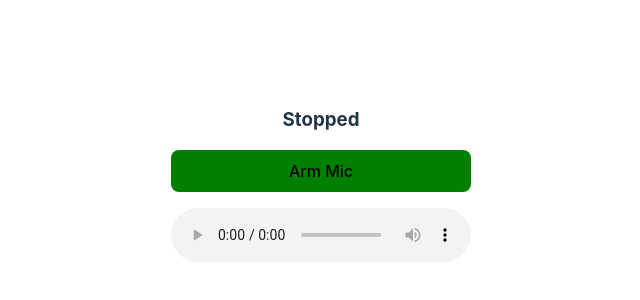
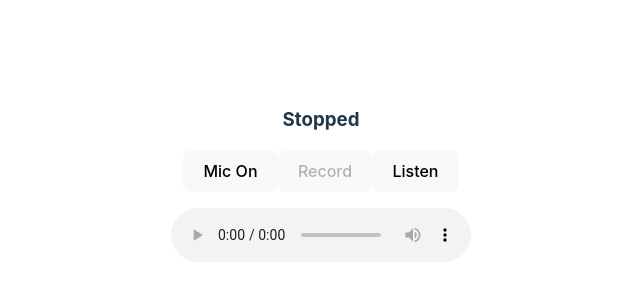
Before and after one commit to its-all-waves/voice-recorder, a React (Vite) app: page / in a window 1280 px wide. Shown: the part 216-516 px from the top of the page, without its empty margins (319-959 px from the left). Built offline with nearby package versions, Linux system fonts and the light colour scheme.

Commit message:
add: arm mic button separate from rec button; meter appears and works when mic is on

```diff
--- a/src/HandRolledRecorder.jsx
+++ b/src/HandRolledRecorder.jsx
@@ -4,7 +4,7 @@ import Peakmeter from "web-audio-peakmeter-react"
 import './HandRolledRecorder.css'
 
 const audioCtx = new AudioContext()
-// const output = audioCtx.destination
+const output = audioCtx.destination
 
 // const MAX_GAIN = 0.9
 // const gainNode = audioCtx.createGain()
@@ -40,15 +40,18 @@ const styles = {
 
 export default function HandRolledRecorder() {
 
-    // const [isMuted, setIsMuted] = useState(true)
+    const [isMuted, setIsMuted] = useState(true)
 
     /** @type {[audioStream: MediaStream, _]} */
-    const [audioStream, setAudioStream] = useState(null)
-    const [isMicTrackArmed, setIsMicTrackArmed] = useState(false)
+    const [micStream, setMicStream] = useState(null)
+    const [isMicrophoneOn, setIsMicrophoneOn] = useState(false)
     const [isRecording, setIsRecording] = useState(false)
+    const [micStreamSrcNode, setMicStreamSrcNode] = useState(null)
+    const [meterInputSrcNode, setMeterInputSrcNode] = useState(null)
 
     const audioElem = useRef()
 
+    // DEBUG
     // useEffect(() => {
     //     console.log('mic track armed:', isMicTrackArmed)
     //     console.log('is recording:', isRecording)
@@ -63,39 +66,61 @@ export default function HandRolledRecorder() {
             <h3
                 style={{ margin: 0 }}
             >{isRecording ? 'Recording' : 'Stopped'}</h3>
+            <div>
+
                 <button
-                style={buttonStyle()}
+                    id="arm-mic-btn"
+                    style={
+                        { background: isMicrophoneOn ? 'green' : '' }
+                    }
+                    onClick={async () => await toggleMicOn()}
+                >
+                    Mic On
+                </button>
+
+                <button
+                    id="record-stop-btn"
+                    style={recordButtonStyle()}
+                    disabled={!isMicrophoneOn}
                     onClick={async () => {
-                    if (!isMicTrackArmed) {
-                        await armMicTrack()
-                        return
-                    }
                         if (isRecording) {
                             // stop recording
                             recorder.stop()
-                        releaseMicrophoneStream(audioStream)
-                        setIsMicTrackArmed(false)
+                            // setIsMicrophoneOn(false)
                             setIsRecording(false)
-                    } else {
+                            return
+                        }
                         // start recording
                         recorder.start()
                         setIsRecording(true)
-                    }
                     }}
                 >
-                {!isMicTrackArmed
-                    ? 'Arm Mic'
-                    : isRecording
+                    {isRecording
                         ? 'Stop'
                         : 'Record'}
                 </button>
-            {audioStream &&
+
+                <button
+                    id="mute-button"
+                    onClick={() => {
+                        isMuted
+                            ? micStreamSrcNode.connect(output)
+                            : micStreamSrcNode.disconnect(output)
+                        setIsMuted(!isMuted)
+                    }}
+                >
+                    {isMuted ? 'Listen' : 'Mute'}
+                </button>
+            </div>
+
+
+            {isMicrophoneOn &&
                 <div
-                    style={{ margin: '-5px'}}
+                    style={{ margin: '-5px' }}
                 >
                     <Peakmeter
                         audioCtx={audioCtx}
-                        sourceNodes={[audioCtx.createMediaStreamSource(audioStream)]}
+                        sourceNodes={[micStreamSrcNode]}
                         channels={1}
                     />
                 </div>}
@@ -108,19 +133,29 @@ export default function HandRolledRecorder() {
         </div>
     )
 
-    function buttonStyle() {
-        const dynBtnStyle = !isMicTrackArmed
-            ? styles.armMicBtn
-            : isRecording
-                ? styles.stopBtn
-                : styles.recordBtn
+    function recordButtonStyle() {
+        let dynBtnStyle
+        if (isRecording) {
+            dynBtnStyle = styles.stopBtn
+        } else if (isMicrophoneOn) {
+            dynBtnStyle = styles.recordBtn
+        }
         return { ...styles.mainBtn, ...dynBtnStyle }
     }
 
-    async function armMicTrack() {
-        await audioCtx.resume()
-        initRecorder(await getMicrophoneStream())
-        setIsMicTrackArmed(true)
+    async function toggleMicOn() {
+        if (isMicrophoneOn) {
+            // turn it off
+            setMicStream(null)
+            setIsMicrophoneOn(false)
+            return
+        }
+        // turn it on
+        if (audioCtx.state === "suspended") await audioCtx.resume()
+        const microphoneStream = await getMicrophoneStream()
+        setMicStream(microphoneStream)
+        setMicStreamSrcNode(audioCtx.createMediaStreamSource(microphoneStream))
+        setIsMicrophoneOn(true)
     }
 
     function initRecorder(stream) {
@@ -141,6 +176,18 @@ export default function HandRolledRecorder() {
         }
     }
 
+    function toggleMute() {
+        const MUTE_RAMP_SEC = 0.05
+        const UNMUTE_RAMP_SEC = MUTE_RAMP_SEC
+        if (gainNode.gain.value === 0) {
+            gainNode.gain.linearRampToValueAtTime(MAX_GAIN, audioCtx.currentTime + UNMUTE_RAMP_SEC)
+        } else {
+            gainNode.gain.linearRampToValueAtTime(0.00000001, audioCtx.currentTime + MUTE_RAMP_SEC)
+            gainNode.gain.setValueAtTime(0, audioCtx.currentTime + MUTE_RAMP_SEC + 0.01)
+        }
+    }
+}
+
 async function getMicrophoneStream() {
     const CONSTRAINTS = {
         audio: {
@@ -158,31 +205,11 @@ export default function HandRolledRecorder() {
         if (tracks.length !== 1) {
             throw new Error(`Expected 1 track. Captured ${tracks.length}`)
         }
-            setAudioStream(stream)
         return stream
     } catch (error) {
         console.error(`Try removing constraints. Error: ${error}`)
     }
 }
-
-    function releaseMicrophoneStream() {
-        audioStream.getAudioTracks()[0].stop()
-        setAudioStream(null)
-    }
-
-    function toggleMute() {
-        const MUTE_RAMP_SEC = 0.05
-        const UNMUTE_RAMP_SEC = MUTE_RAMP_SEC
-        debugger
-        if (gainNode.gain.value === 0) {
-            gainNode.gain.linearRampToValueAtTime(MAX_GAIN, audioCtx.currentTime + UNMUTE_RAMP_SEC)
-        } else {
-            gainNode.gain.linearRampToValueAtTime(0.00000001, audioCtx.currentTime + MUTE_RAMP_SEC)
-            gainNode.gain.setValueAtTime(0, audioCtx.currentTime + MUTE_RAMP_SEC + 0.01)
-        }
-    }
-}
-
 
 
 
```
Lines whose indentation alone changed are shown as unchanged.
